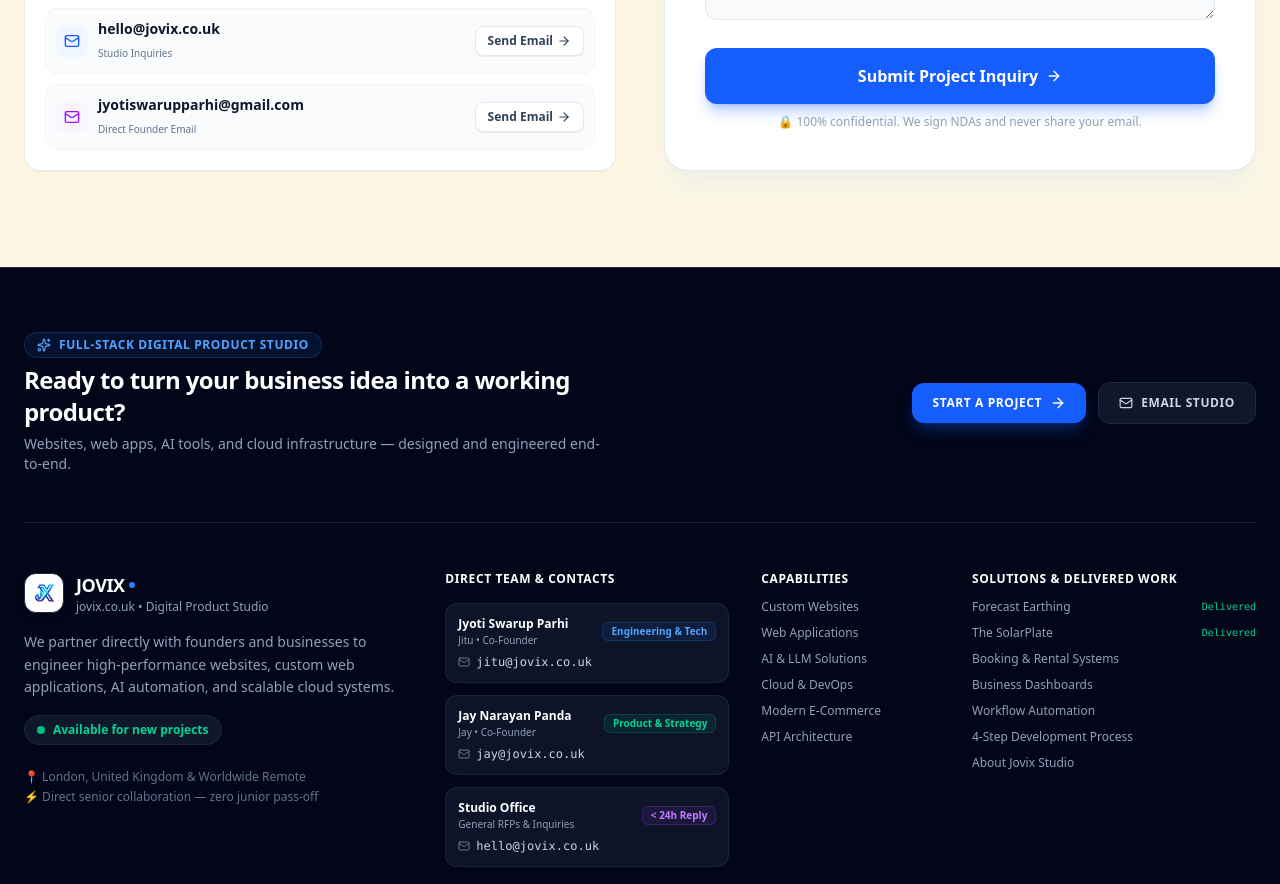
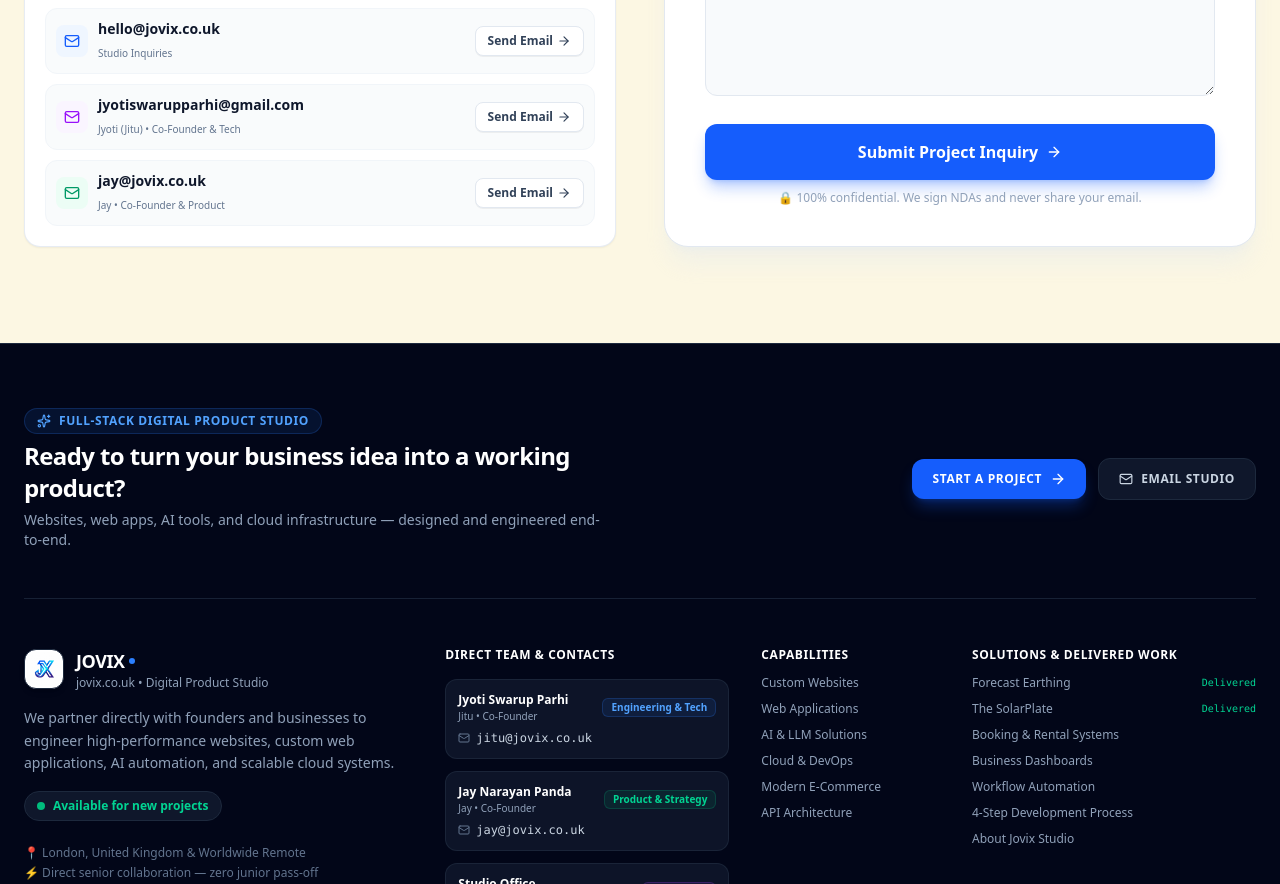
Before and after one commit to Jyoti-jitu/jovix, a Next.js app: page / in a window 1280 px wide. Shown: the part 7220-8104 px from the top of the page. Built offline with nearby package versions, Linux system fonts and the light colour scheme.

Commit message:
feat: add Jay (jay@jovix.co.uk) to direct contact options in ContactCTA

```diff
--- a/src/components/ContactCTA.js
+++ b/src/components/ContactCTA.js
@@ -133,7 +133,7 @@
                   </a>
                 </div>
 
-                {/* Direct Founder Email */}
+                {/* Direct Founder Email - Jyoti */}
                 <div className="flex items-center justify-between gap-3 p-2.5 rounded-xl bg-slate-50/80 border border-slate-100 hover:border-slate-200 transition-colors">
                   <a
                     href="mailto:jyotiswarupparhi@gmail.com?subject=Project%20Inquiry%20-%20Jovix"
@@ -144,13 +144,37 @@
                     </div>
                     <div>
                       <span className="text-sm font-bold text-slate-900 group-hover:text-purple-600 transition-colors block">jyotiswarupparhi@gmail.com</span>
-                      <span className="text-[10px] text-slate-500">Direct Founder Email</span>
+                      <span className="text-[10px] text-slate-500">Jyoti (Jitu) • Co-Founder & Tech</span>
                     </div>
                   </a>
 
                   <a
                     href="mailto:jyotiswarupparhi@gmail.com?subject=Project%20Inquiry%20-%20Jovix"
                     className="px-3 py-1.5 rounded-lg border border-slate-200 bg-white hover:bg-purple-600 hover:text-white hover:border-purple-600 text-slate-700 text-xs font-bold transition-all flex items-center gap-1 shadow-2xs group cursor-pointer"
+                  >
+                    <span>Send Email</span>
+                    <ArrowRight className="w-3.5 h-3.5 group-hover:translate-x-0.5 transition-transform" />
+                  </a>
+                </div>
+
+                {/* Direct Founder Email - Jay */}
+                <div className="flex items-center justify-between gap-3 p-2.5 rounded-xl bg-slate-50/80 border border-slate-100 hover:border-slate-200 transition-colors">
+                  <a
+                    href="mailto:jay@jovix.co.uk?subject=Project%20Inquiry%20-%20Jovix"
+                    className="flex items-center gap-2.5 group cursor-pointer"
+                  >
+                    <div className="p-2 rounded-lg bg-emerald-50 text-emerald-600 group-hover:bg-emerald-600 group-hover:text-white transition-colors">
+                      <Mail className="w-4 h-4" />
+                    </div>
+                    <div>
+                      <span className="text-sm font-bold text-slate-900 group-hover:text-emerald-600 transition-colors block">jay@jovix.co.uk</span>
+                      <span className="text-[10px] text-slate-500">Jay • Co-Founder & Product</span>
+                    </div>
+                  </a>
+
+                  <a
+                    href="mailto:jay@jovix.co.uk?subject=Project%20Inquiry%20-%20Jovix"
+                    className="px-3 py-1.5 rounded-lg border border-slate-200 bg-white hover:bg-emerald-600 hover:text-white hover:border-emerald-600 text-slate-700 text-xs font-bold transition-all flex items-center gap-1 shadow-2xs group cursor-pointer"
                   >
                     <span>Send Email</span>
                     <ArrowRight className="w-3.5 h-3.5 group-hover:translate-x-0.5 transition-transform" />
@@ -285,10 +309,13 @@
                           You can also reach out directly to{" "}
                           <a href="mailto:hello@jovix.co.uk?subject=Project%20Inquiry%20-%20Jovix" className="font-semibold text-blue-600 underline cursor-pointer">
                             hello@jovix.co.uk
+                          </a>,{" "}
+                          <a href="mailto:jyotiswarupparhi@gmail.com?subject=Project%20Inquiry%20-%20Jovix" className="font-semibold text-purple-600 underline cursor-pointer">
+                            jyotiswarupparhi@gmail.com
                           </a>{" "}
                           or{" "}
-                          <a href="mailto:jyotiswarupparhi@gmail.com?subject=Project%20Inquiry%20-%20Jovix" className="font-semibold text-purple-600 underline cursor-pointer">
-                            jyotiswarupparhi@gmail.com
+                          <a href="mailto:jay@jovix.co.uk?subject=Project%20Inquiry%20-%20Jovix" className="font-semibold text-emerald-600 underline cursor-pointer">
+                            jay@jovix.co.uk
                           </a>
                         </p>
                       </div>
```
